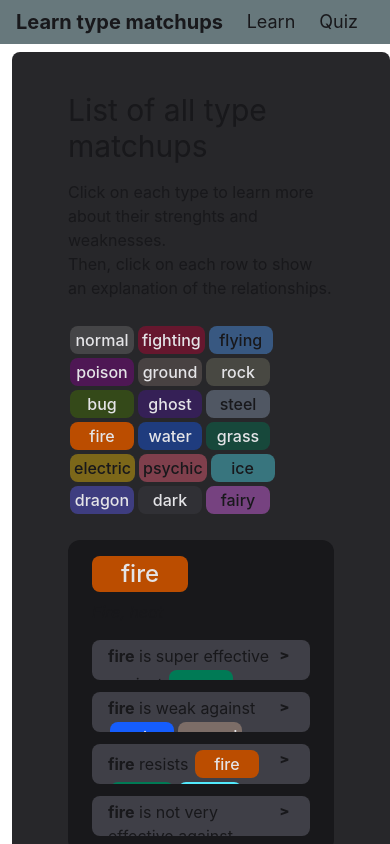
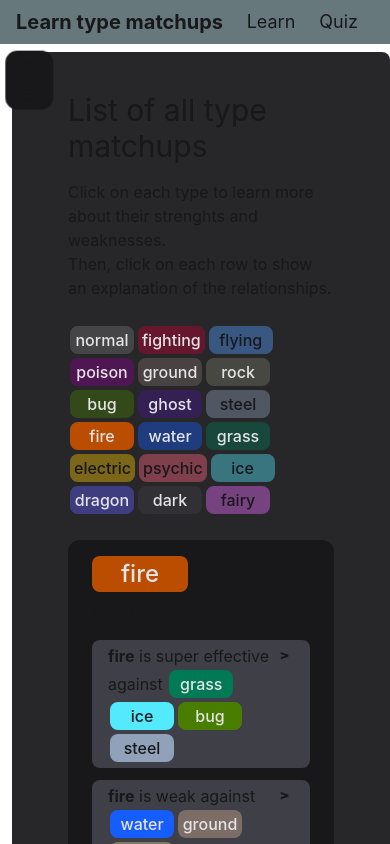
Before and after one commit to ShariZhari/learn-type-matchups, a React (Vite) app: page /learn/type-matchups in a window 390 px wide. Built offline with nearby package versions, Linux system fonts and the light colour scheme.

Commit message:
Enhance sidebar responsiveness

```diff
--- a/src/components/Accordion.tsx
+++ b/src/components/Accordion.tsx
@@ -13,14 +13,14 @@ interface AccordionItemProps extends AccordionData {
 
 function AccordionItem({ heading, isExpanded, content, onToggle }: AccordionItemProps) {
     return <div className={`bg-zinc-700 rounded-lg overflow-hidden transition-all duration-300
-    ${isExpanded ? "max-h-auto" : "max-h-10"}`}>
+    ${isExpanded ? "max-h-auto" : "max-h-min"}`}>
 
         <div className="flex justify-between items-start px-3 py-1 cursor-pointer" onClick={onToggle} >
             {heading}
-            <div className="content-center pr-2 text-xl font-bold">{isExpanded ? "\u02C5" : "\u02C3"}</div>
+            <button className="content-center pr-2 text-xl font-bold">{isExpanded ? "\u02C5" : "\u02C3"}</button>
         </div>
         <div className={`px-5 pb-5 pt-2 overflow-hidden transition-all duration-100
-            ${isExpanded ? "opacity-100" : "opacity-0"}`}>{content}</div>
+            ${isExpanded ? "block" : "hidden"}`}>{content}</div>
 
     </div>
 }
--- a/src/components/Button.tsx
+++ b/src/components/Button.tsx
@@ -1,4 +1,3 @@
-import { colors } from "../utils/colors"
 import TypeBadge from "./TypeBadge"
 
 interface ButtonProps {
@@ -15,8 +14,9 @@ export default function Button({ title, onClick, color = "default", isType = fal
             <TypeBadge title={title} disabled={disabled}></TypeBadge>
         </button>
         : <button
-            className={`py-2 px-4 outline-2 rounded-xl hover:text-zinc-100 transition-colors
-                ${color !== "default" ? "outline-sky-400 text-sky-400 hover:bg-sky-900" : "outline-lime-400 text-lime-400 hover:bg-lime-900"}`}
+            className={`py-2 px-4 cursor-pointer outline-2 rounded-xl hover:text-zinc-100 focus:text-zinc-100 transition-colors
+                ${color !== "default" ? "outline-sky-400 text-sky-400 hover:bg-sky-900 focus:bg-sky-900"
+                    : "outline-lime-400 text-lime-400 hover:bg-lime-900 focus:bg-lime-900"}`}
             onClick={onClick}
         >
             {title}
--- a/src/components/Sidebar.tsx
+++ b/src/components/Sidebar.tsx
@@ -1,9 +1,21 @@
 import { NavLink } from "react-router-dom";
 
-export default function Sidebar() {
+interface SidebarProps {
+    showSidebar: boolean;
+    toggleSidebar: () => void;
+}
 
-    return <aside className="w-60 mt-13 px-4 h-full bg-zinc-800 text-white flex rounded-xl hidden lg:block">
+export default function Sidebar({ showSidebar, toggleSidebar }: SidebarProps) {
+    return <>
+        {!showSidebar && <button className="absolute top-14 rotate-90 bg-zinc-900 px-2 py-3 rounded-xl" onClick={toggleSidebar}>
+            Menu</button>}
+        {showSidebar && <div className="absolute lg:hidden left-0 bottom-0 top-11 h-1vh w-full bg-zinc-950/70" onClick={toggleSidebar}></div>}
+        <aside inert={!showSidebar} className={`w-60 mt-13 px-4 h-full bg-zinc-800 text-white flex rounded-xl fixed lg:static
+            ${showSidebar ? "left-0" : "-left-60"} transition-all ease-out delay-150 duration-300`}>
             <nav className="mt-4 space-y-1">
+                <div className="flex justify-end">
+                    <button className="px-2 text-xl font-bold block lg:hidden" onClick={toggleSidebar}>{"\u02C2"}</button>
+                </div>
                 <ul className="flex flex-col divide-y-1 divide-white">
                     <NavLink to={"/learn/lesson-1"} className={({ isActive }) =>
                         isActive ? "text-sky-400" : "text-white"
@@ -23,4 +35,5 @@ export default function Sidebar() {
                 </ul>
             </nav>
         </aside>
+    </>
 }
--- a/src/layouts/Learn.tsx
+++ b/src/layouts/Learn.tsx
@@ -1,5 +1,8 @@
+import { useState, useEffect } from "react";
+import defaultTheme from "tailwindcss/defaultTheme";
 import NextPage from "../components/NextPage"
 import Sidebar from "../components/Sidebar"
+import useWindowSize from "../utils/hooks";
 import type { LayoutProps } from "../utils/interfaces"
 
 interface LearnProps extends LayoutProps {
@@ -10,8 +13,26 @@ interface LearnProps extends LayoutProps {
 }
 
 export default function Learn({ children, previousPage, previousLink, nextPage, nextLink }: LearnProps) {
-  return <div className="flex h-screen w-full overflow-hidden"> <Sidebar />
-    <main className="flex-1 flex flex-col h-full mt-13 ml-3 px-14 py-10 bg-zinc-800 overflow-y-auto rounded-lg">
+  const [showSidebar, setShowSidebar] = useState(true);
+  const [inertContent, setInertContent] = useState(false);
+  const size = useWindowSize();
+
+  const toggleSidebar = () => {
+    setShowSidebar(!showSidebar);
+    setInertContent(!inertContent);
+  }
+
+  useEffect(() => {
+    if (window.innerWidth / 16 < parseInt(defaultTheme.screens["lg"].replace("rem", ""))) {
+      setShowSidebar(false);
+      setInertContent(false);
+    } else {
+      setShowSidebar(true);
+    }
+  }, [size])
+
+  return <div className="flex h-screen w-full overflow-hidden"> <Sidebar showSidebar={showSidebar} toggleSidebar={toggleSidebar} />
+    <main inert={inertContent} className="flex-1 flex flex-col h-full mt-13 ml-3 px-14 py-10 bg-zinc-800 overflow-y-auto rounded-lg">
       {children}
 
       <div className={`flex justify-between mb-10 ${nextLink ? "flex-row-reverse" : "flex-row"}`}>
--- a/src/pages/learn/Lesson1.tsx
+++ b/src/pages/learn/Lesson1.tsx
@@ -1,7 +1,7 @@
 import Card from "../../components/Card";
 import Learn from "../../layouts/Learn";
 
-export default function Lesson1 () {
+export default function Lesson1() {
   return <Learn nextPage={"List of all type matchups"} nextLink={"/learn/type-matchups"}>
     <h1 className="text-3xl mb-4">Lesson 1. Introduction to type matchups</h1>
 
--- a/src/pages/quiz/components/Finish.tsx
+++ b/src/pages/quiz/components/Finish.tsx
@@ -11,7 +11,7 @@ const VICTINI = 494;
 
 export default function Finish({ points, restart, goBack }: FinishProps) {
     return <>
-        <div className="absolute left-0 bottom-0 top-11 h-full md:h-100 w-full backdrop-blur-sm"></div>
+        <div className="absolute left-0 bottom-0 top-11 h-1vh w-full backdrop-blur-sm bg-zinc-950/70"></div>
         <div className="absolute left-0 right-0 mx-auto p-4 md:p-14 w-4/5 sm:w-2/3 rounded-xl bg-zinc-800 shadow-md">
             <div className="flex flex-row">
             <div className="w-1/3">
--- a/src/pages/quiz/components/Quiz.tsx
+++ b/src/pages/quiz/components/Quiz.tsx
@@ -148,6 +148,7 @@ export default function Quiz({ config, hideQuiz }: QuizProps) {
 
   return <>
     {finish && <Finish points={points} restart={onRestart} goBack={goBack}></Finish>}
+    <div inert={finish}>
       <div className="flex justify-end items-center gap-2">
         <label>POINTS: {points}</label>
         <Button title={"Go back"} color={"secondary"} onClick={goBack}></Button>
@@ -188,12 +189,13 @@ export default function Quiz({ config, hideQuiz }: QuizProps) {
             <label>Is weak against:</label>
             <TypeList typeArray={getWeaknesses(currentType1!, currentType2)}></TypeList>
           </p>
-          <Button title={config.category === CATEGORY.POKEMON ? "Next pokemon": "Next type"} onClick={resetGame}></Button>
+            <Button title={config.category === CATEGORY.POKEMON ? "Next pokemon" : "Next type"} onClick={resetGame}></Button>
           </div> : <div className="w-full"><p className="mt-2">
             <label>Not quite right. Try again!</label>
           </p></div>)}
           {config.category !== CATEGORY.SINGLE_TYPE && <label className="mt-5 text-sm">This quiz runs infinitely! Click finish when you want to stop playing.</label>}
         </div>
       </div>
+    </div>
   </>
 }
--- /dev/null
+++ b/src/utils/hooks.ts
@@ -0,0 +1,25 @@
+import { useState, useEffect } from "react";
+
+interface WindowSize {
+    width?: number;
+    height?: number;
+}
+
+export default function useWindowSize() {
+  const [windowSize, setWindowSize] = useState<WindowSize>({
+    width: undefined,
+    height: undefined,
+  });
+  useEffect(() => {
+    function handleResize() {
+      setWindowSize({
+        width: window.innerWidth,
+        height: window.innerHeight,
+      });
+    }
+    window.addEventListener("resize", handleResize);
+    handleResize();
+    return () => window.removeEventListener("resize", handleResize);
+  }, []);
+  return windowSize;
+}
```
Also changed, not shown: src/pages/learn/AllTypeMatchups.tsx (indentation only), src/pages/learn/Lesson2.tsx (indentation only). Lines whose indentation alone changed are shown as unchanged.
